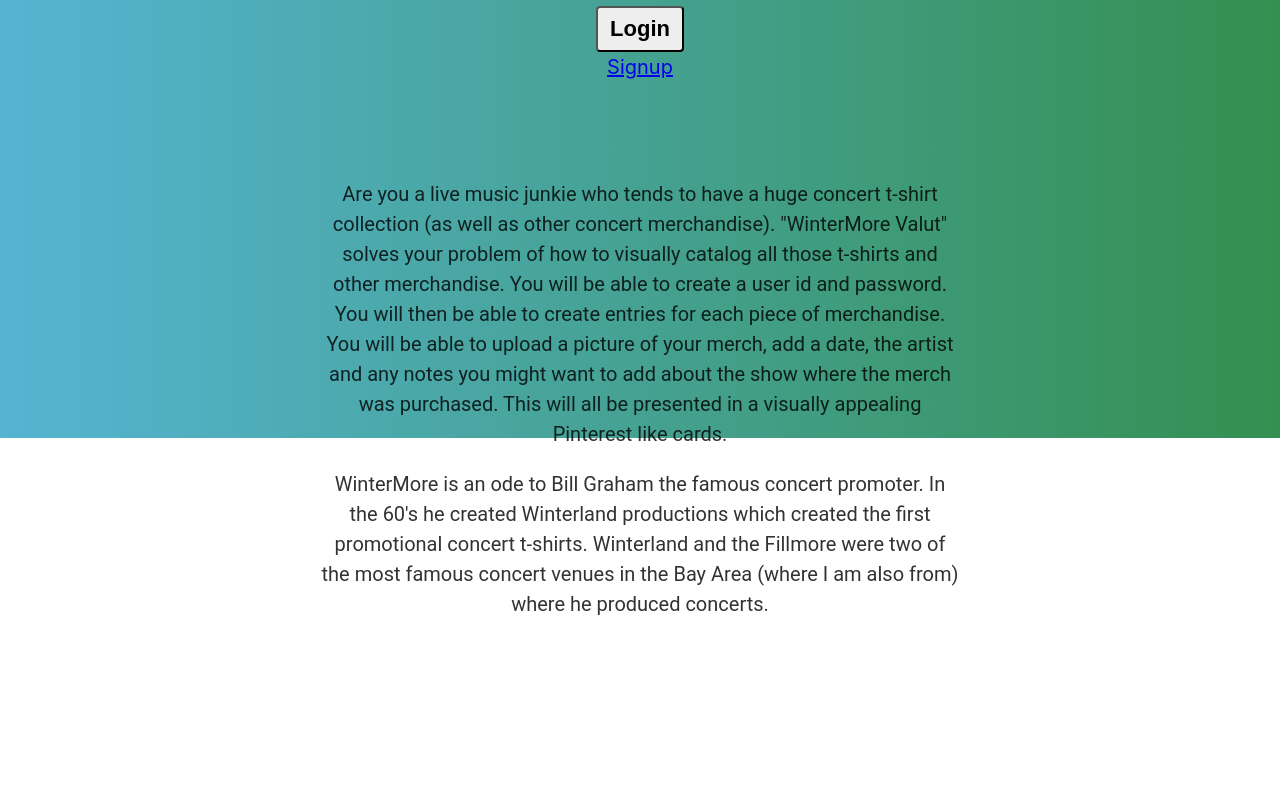
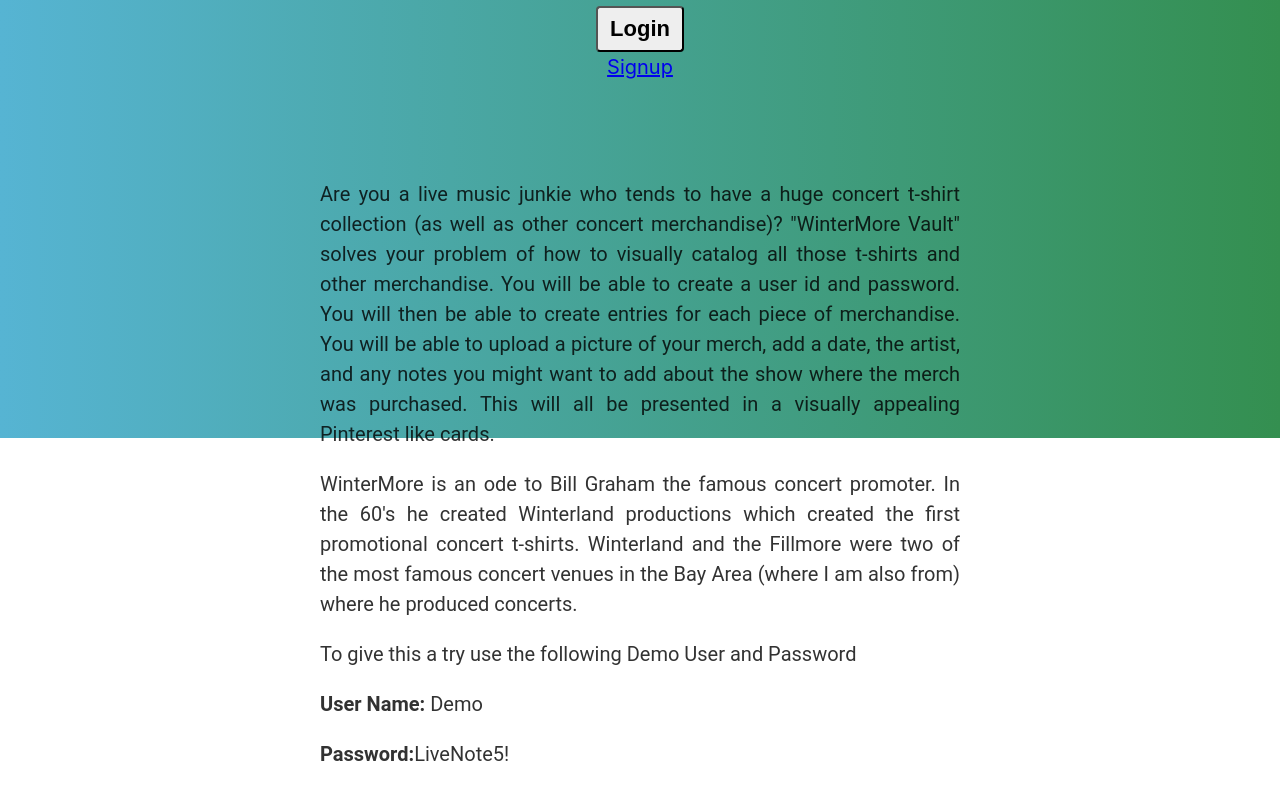
Before and after one commit to glamazon/WinterMoreVault-client, a React (Create React App) app: page /login in a window 1280 px wide. Shown: the part 362-1162 px from the top of the page. Before the commit the page ends 1078 px from the top, so only its background shows below. Built offline with nearby package versions, Linux system fonts and the light colour scheme.

Commit message:
added some text changes

```diff
--- a/src/App.js
+++ b/src/App.js
@@ -93,9 +93,14 @@
 			</AppContext.Provider>
 
 <section>
-      <p>Are you a live music junkie who tends to have a huge concert t-shirt collection (as well as other concert merchandise). "WinterMore Valut" solves your problem of how to visually catalog all those t-shirts and other merchandise. You will be able to create a user id and password. You will then be able to create entries for each piece of merchandise. You will be able to upload a picture of your merch, add a date, the artist and any notes you might want to add about the show where the merch was purchased. This will all be presented in a visually appealing Pinterest like cards.</p>
+      <p>Are you a live music junkie who tends to have a huge concert t-shirt collection (as well as other concert merchandise)? "WinterMore Vault" solves your problem of how to visually catalog all those t-shirts and other merchandise. You will be able to create a user id and password. You will then be able to create entries for each piece of merchandise. You will be able to upload a picture of your merch, add a date, the artist, and any notes you might want to add about the show where the merch was purchased. This will all be presented in a visually appealing Pinterest like cards.</p>
 
-    <p>WinterMore is an ode to Bill Graham the famous concert promoter. In the 60's he created Winterland productions which created the first promotional concert t-shirts. Winterland and the Fillmore were two of the most famous concert venues in the Bay Area (where I am also from) where he produced concerts.</p>
+		<p>WinterMore is an ode to Bill Graham the famous concert promoter. In the 60's he created Winterland productions which created the first promotional concert t-shirts. Winterland and the Fillmore were two of the most famous concert venues in the Bay Area (where I am also from) where he produced concerts.</p>
+
+		<p>To give this a try use the following Demo User and Password</p>
+
+		<p><strong>User Name:</strong> Demo</p>
+		<p><strong>Password:</strong>LiveNote5!</p>
 
     </section>
 
--- a/src/index.css
+++ b/src/index.css
@@ -73,6 +73,7 @@
   display: block;
   margin-left: auto;
   margin-right: auto;
+  text-align: justify;
   width: 50%;
 }
 
```
